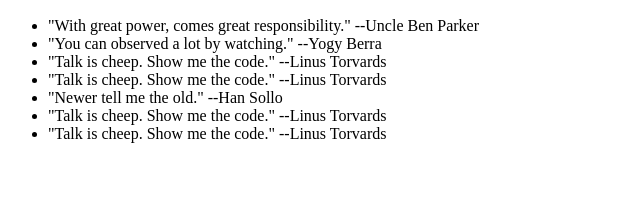
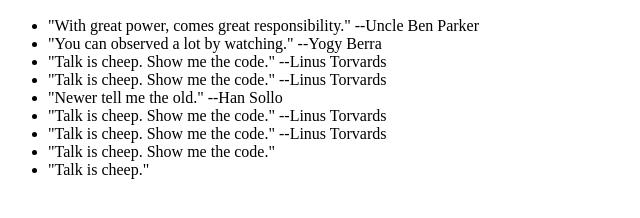
Before and after one commit to Sergey240390/0main_openSAP_repo, a plain HTML site: page index.html in a window 1280 px wide. Shown: the part 110-328 px from the top of the page, without its empty margins (0-640 px from the left). Drawn offline with Linux system fonts and the light colour scheme.

```diff
--- a/index.html
+++ b/index.html
@@ -16,6 +16,8 @@
 			<li>"Newer tell me the old." --Han Sollo</li>
 			<li>"Talk is cheep. Show me the code." --Linus Torvards</li>
 			<li>"Talk is cheep. Show me the code." --Linus Torvards</li>
+			<li>"Talk is cheep. Show me the code."</li>
+			<li>"Talk is cheep."</li>
 		</ul>
 	</body>
 </html>
--- a/styles.css
+++ b/styles.css
@@ -1,6 +1,5 @@
 h1{
 	color: blue;
-	text-align: left;
 }
 h2{
 	color: red;
```
